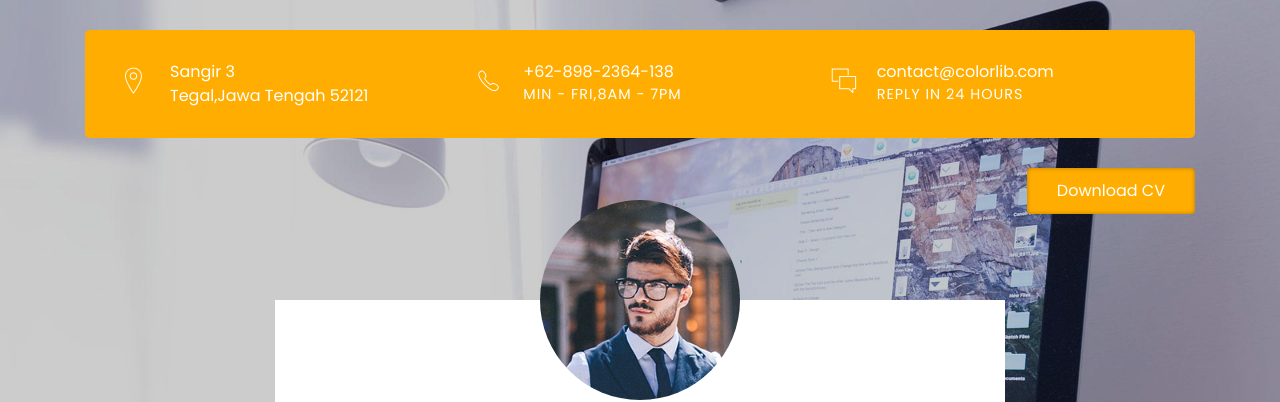
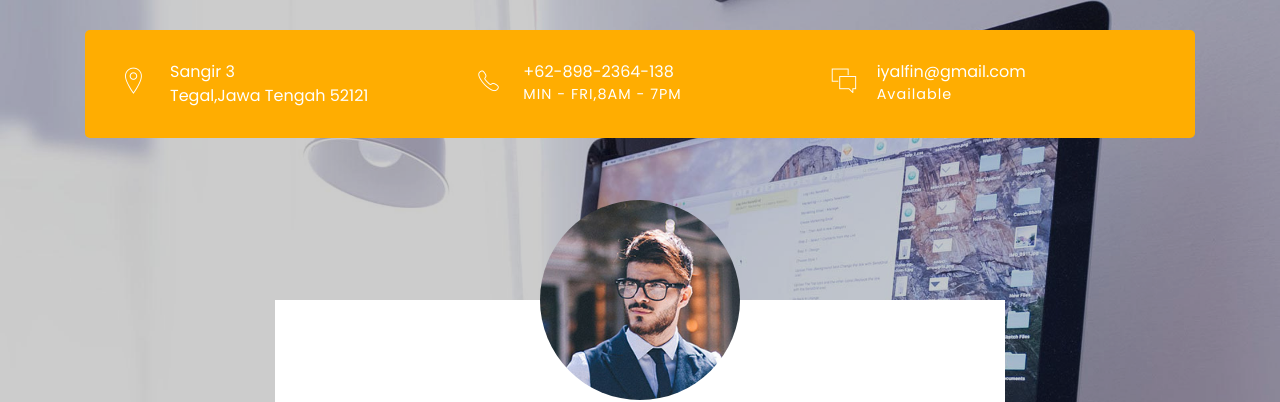
Before and after one commit to alfinauzikri/alfinauzikri.github.io, a plain HTML site: page index.html in a window 1280 px wide. Shown: the top 402 px of the page. Drawn offline with Linux system fonts and the light colour scheme; files whose address does not match are found by name.

Commit message:
Update index.html

```diff
--- a/index.html
+++ b/index.html
@@ -54,15 +54,13 @@
 						<div class="info">
 							<i class="icon ion-ios-chatboxes-outline"></i>
 							<div class="right-area">
-								<h5>contact@colorlib.com</h5>
-								<h6>REPLY IN 24 HOURS</h6>
+								<h5>iyalfin@gmail.com</h5>
+								<h6>Available</h6>
 							</div><!-- right-area -->
 						</div><!-- info -->
 					</div><!-- col-sm-4 -->
 				</div><!-- row -->
 			</div><!-- heading-wrapper -->
-
-			<a class="downlad-btn" href="#">Download CV</a>
 		</div><!-- container -->
 	</header>
 
```
